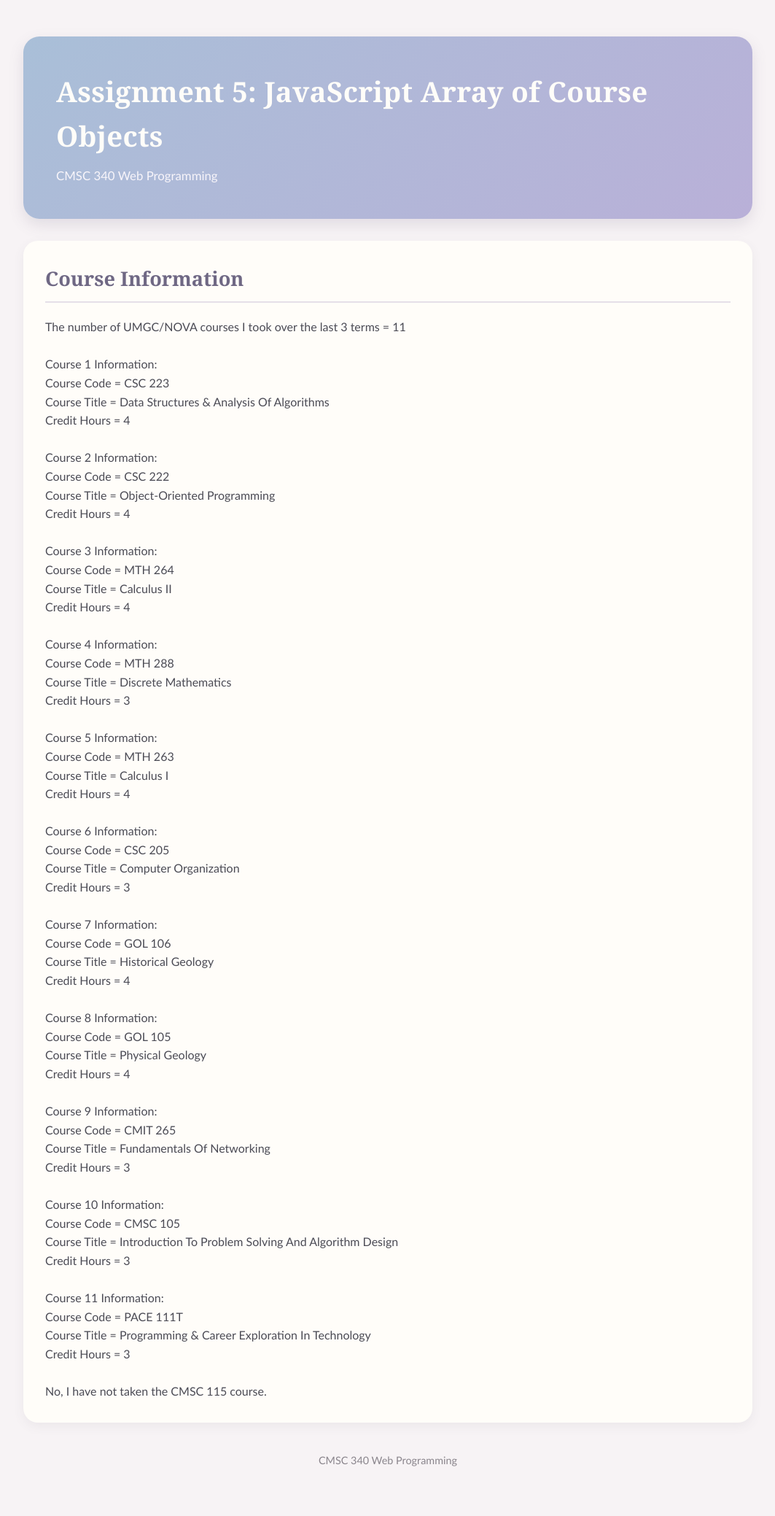
After one commit to jacobsupplee/cmsc_340_website, a PHP site: page /assignment5/AssignmentSolution-W6-A1-JacobSupplee.html in a window 1280 px wide. The commit adds this page. Shown: the whole page at 73% size, without its empty margins (108-1171 px from the left). Run offline with PHP 8.4, Linux system fonts and the light colour scheme.

Commit message:
Added assignment5

```diff
--- /dev/null
+++ b/assignment5/AssignmentSolution-W6-A1-JacobSupplee.html
@@ -0,0 +1,97 @@
+<!DOCTYPE html>
+
+<!--
+    File Name: AssignmentSolution-W6-A1-JacobSupplee.html
+    Assignment: Week 6 Assignment 1
+    Version: 1.0
+    Author: Jacob Supplee
+-->
+
+<html>
+
+<head>
+    <title>Assignment 5: JavaScript Array of Course Objects</title>
+    <link rel="stylesheet" href="../design.css">
+</head>
+
+<body>
+
+    <div class="container">
+
+        <header>
+            <h1>Assignment 5: JavaScript Array of Course Objects</h1>
+            <p>CMSC 340 Web Programming</p>
+        </header>
+
+        <section>
+            <h2>Course Information</h2>
+
+            <script>
+                //Defines the Course class
+                class Course {
+                    constructor(courseCode, courseTitle, creditHours) {
+                        this.courseCode = courseCode;
+                        this.courseTitle = courseTitle;
+                        this.creditHours = creditHours;
+                     }
+
+                 //Print course information
+                    printCourse() {
+                        document.write("Course Code = " + this.courseCode + "<br>");
+                        document.write("Course Title = " + this.courseTitle + "<br>");
+                        document.write("Credit Hours = " + this.creditHours + "<br><br>");
+                        }
+                }
+
+                //Create array of course objects
+                let arrayOfCourseObjects = [
+                    new Course("CSC 223", "Data Structures & Analysis Of Algorithms", 4),
+                    new Course("CSC 222", "Object-Oriented Programming", 4),
+                    new Course("MTH 264", "Calculus II", 4),
+                    new Course("MTH 288", "Discrete Mathematics", 3),
+                    new Course("MTH 263", "Calculus I", 4),
+                    new Course("CSC 205", "Computer Organization", 3),
+                    new Course("GOL 106", "Historical Geology", 4),
+                    new Course("GOL 105", "Physical Geology", 4),
+                    new Course("CMIT 265", "Fundamentals Of Networking", 3),
+                    new Course("CMSC 105", "Introduction To Problem Solving And Algorithm Design", 3),
+                    new Course("PACE 111T", "Programming & Career Exploration In Technology", 3)
+                ];
+
+                //Display number of courses
+                document.write("The number of UMGC/NOVA courses I took over the last 3 terms = "
+                    + arrayOfCourseObjects.length + "<br><br>");
+
+                //Display Course information
+                for (let i = 0; i < arrayOfCourseObjects.length; i++) {
+                    document.write("Course " + (i + 1) + " Information:<br>");
+                    arrayOfCourseObjects[i].printCourse();
+                }
+
+                //Check for CMSC 115
+                let cmsc115Taken = false;
+
+                for (let i = 0; i < arrayOfCourseObjects.length; i++) {
+                    if (arrayOfCourseObjects[i].courseCode === "CMSC 115") {
+                        cmsc115Taken = true;
+                    }
+                }
+
+                if (cmsc115Taken) {
+                    document.write("Yes, I have taken the CMSC 115 course.");
+                }
+                else {
+                    document.write("No, I have not taken the CMSC 115 course.");
+                }
+            </script>
+
+        </section>
+
+        <footer>
+            CMSC 340 Web Programming
+        </footer>
+
+    </div>
+
+</body>
+</html>
```
Also changed, not shown: index.php (+7 -0 lines).
